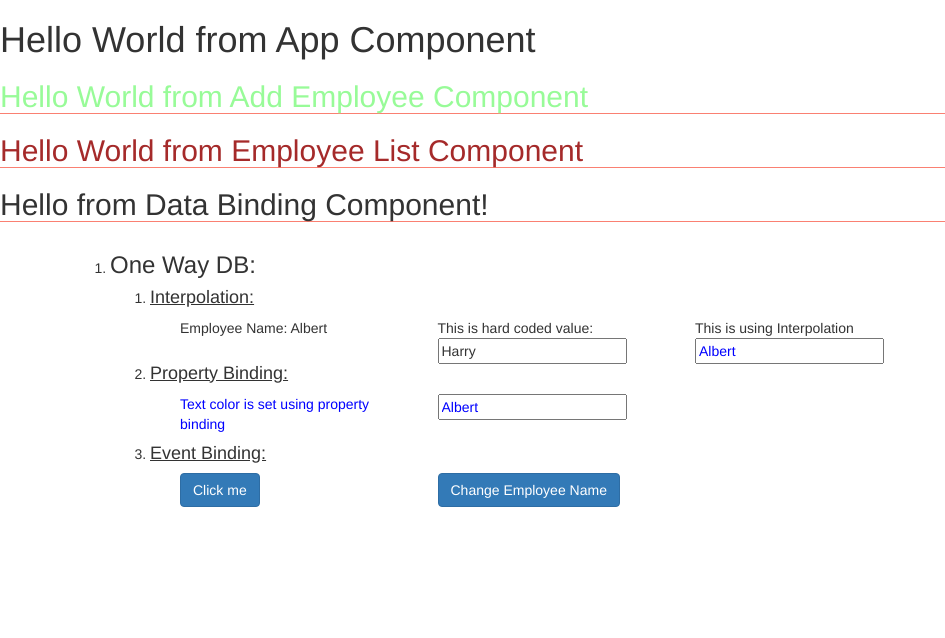
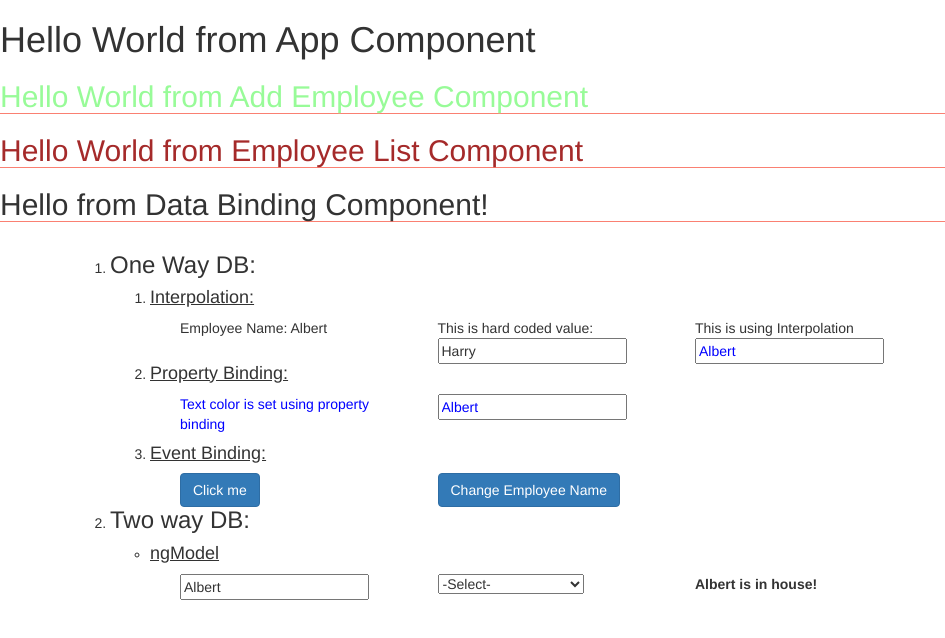
Before and after one commit to mrmSyd/angular-practice-projects, an Angular app in the folder angular18-practice/: page / in a window 1280 px wide. Shown: the top 638 px of the page, without its empty margins (0-945 px from the left). Built offline with nearby package versions, Linux system fonts and the light colour scheme.

Commit message:
Two way Data Binding: ngModel

```diff
--- a/angular18-practice/src/app/Components/data-binding/data-binding.component.html
+++ b/angular18-practice/src/app/Components/data-binding/data-binding.component.html
@@ -40,7 +40,31 @@
                 </li>
             </ol>
         </li>
-
+        <li>
+            <h3>Two way DB: </h3>
+            <ul>
+                <li>
+                    <h4>ngModel</h4>
+                    <div class="col-sm-12">
+                        <div class="col-sm-3">
+                            <input type="text" [(ngModel)]="empName" placeholder="Enter your name">
+                        </div>
+                        <div class="col-sm-3">
+                            <select [(ngModel)]="houseName" title="{{houseName}}">
+                                <option value="">-Select-</option>
+                                <option value="Godric Gryffindor">Godric Gryffindor</option>
+                                <option value="Salazar Slytherin">Salazar Slytherin</option>
+                                <option value="Rowena Ravenclaw">Rowena Ravenclaw</option>
+                                <option value="Helga Hufflepuff">Helga Hufflepuff</option>
+                            </select>
+                        </div>
+                        <div class="col-sm-3">
+                            <label>{{empName}} is in {{houseName}} house!</label>
+                        </div>
+                    </div>
+                </li>
+            </ul>
+        </li>
     </ol>
 
 
--- a/angular18-practice/src/app/Components/data-binding/data-binding.component.ts
+++ b/angular18-practice/src/app/Components/data-binding/data-binding.component.ts
@@ -1,9 +1,10 @@
 import { Component } from '@angular/core';
+import { FormsModule } from '@angular/forms';
 
 @Component({
   selector: 'app-data-binding',
   standalone: true,
-  imports: [],
+  imports: [FormsModule],
   templateUrl: './data-binding.component.html',
   styleUrl: './data-binding.component.css'
 })
@@ -11,8 +12,10 @@ export class DataBindingComponent {
 
   empName: String = "Albert";
   inputTypeText: String = "text";
-  inputPlaceHolder: String = "Enter your Name"
-  inputTextClass: String = "primary-text"
+  inputPlaceHolder: String = "Enter your Name";
+  inputTextClass: String = "primary-text";
+  houseName: String = "";
+
   constructor(){
 
   }
```
